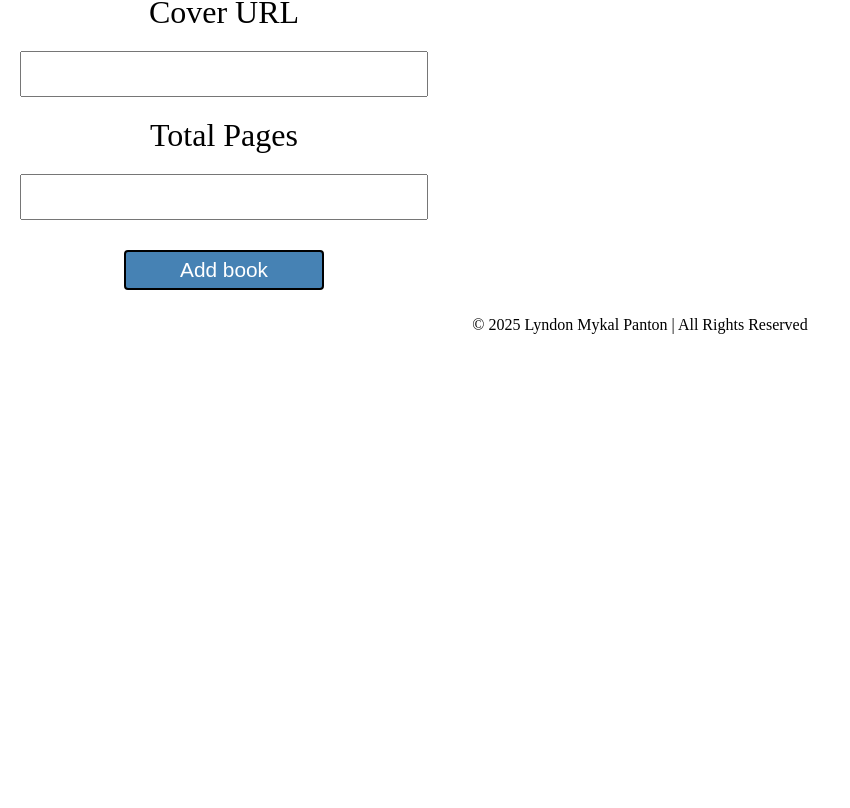
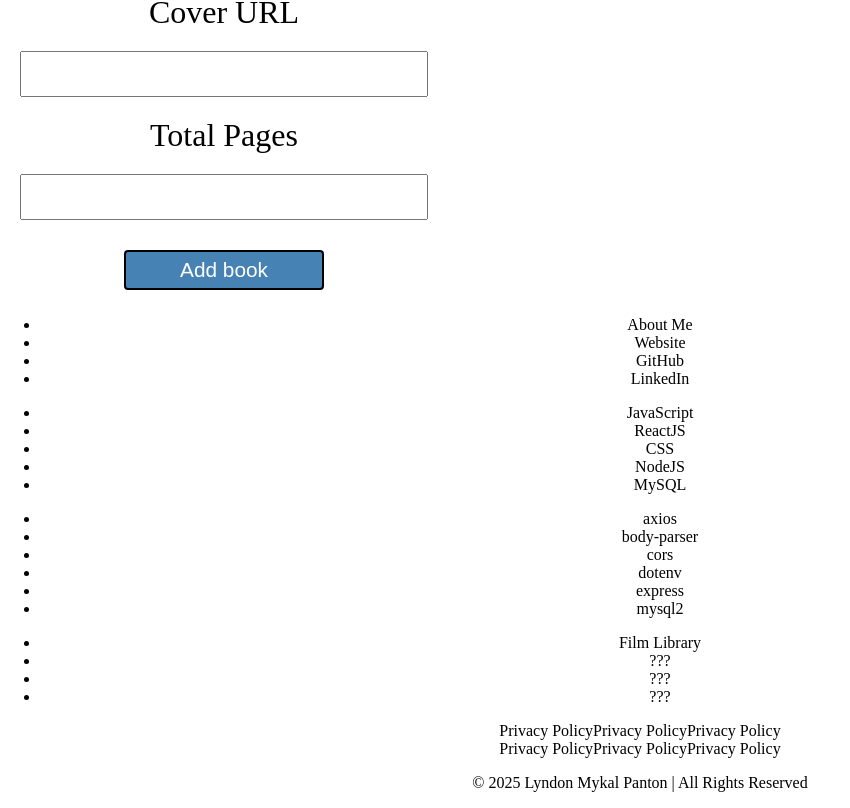
Before and after one commit to lyndonpanton/book-library, a React (Create React App) app in the folder client/: page / in a window 1280 px wide. Shown: the part 578-1386 px from the top of the page, without its empty margins (0-850 px from the left). Before the commit the page ends 928 px from the top, so only its background shows below. Built offline with nearby package versions, Linux system fonts and the light colour scheme; no server answers.

Commit message:
Added footer content

```diff
--- a/client/src/footer/Footer.js
+++ b/client/src/footer/Footer.js
@@ -2,7 +2,53 @@ function Footer() {
     const currentYear = new Date().getFullYear();
     return (
         <footer>
-            <p id="copyright">
+            {/* General, Tech Stack, Applications */}
+            <section id="footer-main-links">
+                <ul className="footer-main-link-list">
+                    {/* Developer */}
+                    <li className="footer-main-link">About Me</li>
+                    <li className="footer-main-link">Website</li>
+                    <li className="footer-main-link">GitHub</li>
+                    <li className="footer-main-link">LinkedIn</li>
+                </ul>
+                <ul className="footer-main-link-list">
+                    {/* Languages and frameworks */}
+                    <li className="footer-main-link">JavaScript</li>
+                    <li className="footer-main-link">ReactJS</li>
+                    <li className="footer-main-link">CSS</li>
+                    <li className="footer-main-link">NodeJS</li>
+                    <li className="footer-main-link">MySQL</li>
+                </ul>
+                <ul className="footer-main-link-list">
+                    {/* Packages */}
+                    <li className="footer-main-link">axios</li>
+                    <li className="footer-main-link">body-parser</li>
+                    <li className="footer-main-link">cors</li>
+                    <li className="footer-main-link">dotenv</li>
+                    <li className="footer-main-link">express</li>
+                    <li className="footer-main-link">mysql2</li>
+                </ul>
+                <ul className="footer-main-link-list">
+                    {/* More Projects */}
+                    <li className="footer-main-link">Film Library</li>
+                    <li className="footer-main-link">???</li>
+                    <li className="footer-main-link">???</li>
+                    <li className="footer-main-link">???</li>
+                </ul>
+            </section>
+            <section id="footer-sub-links">
+                <section id="footer-sub-links-left">
+                    <span>Privacy Policy</span>
+                    <span>Privacy Policy</span>
+                    <span>Privacy Policy</span>
+                </section>
+                <section id="footer-sub-links-right">
+                    <span>Privacy Policy</span>
+                    <span>Privacy Policy</span>
+                    <span>Privacy Policy</span>
+                </section>
+            </section>
+            <p id="footer-copyright">
                 &copy; { currentYear } Lyndon Mykal Panton |
                 All Rights Reserved
             </p>
```
